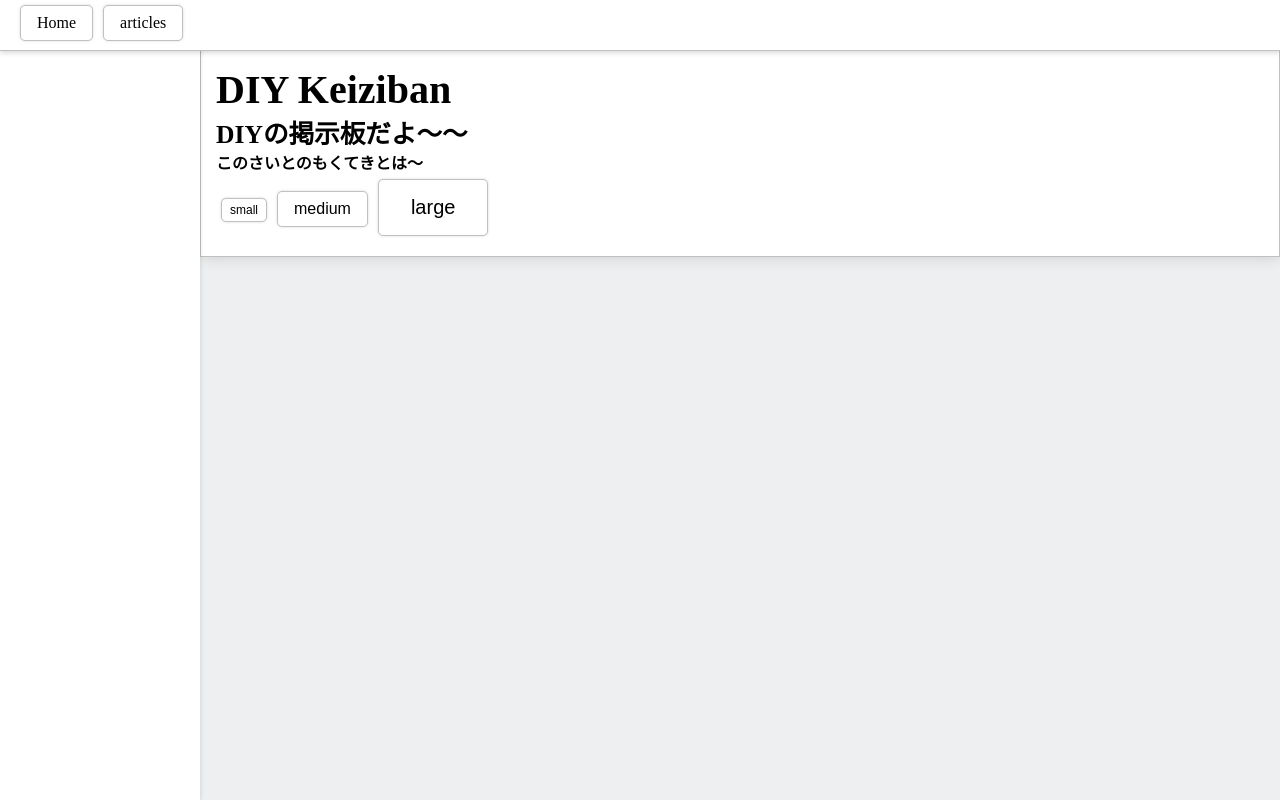
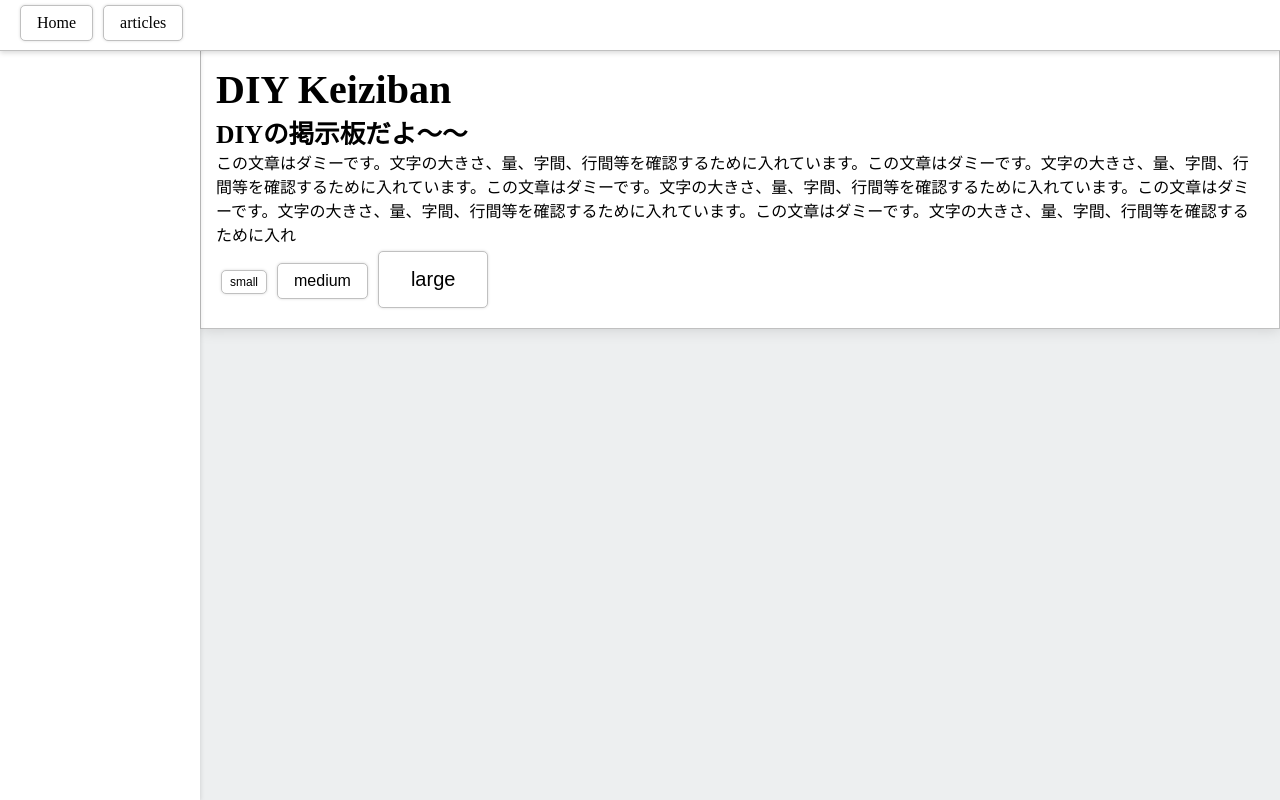
Before and after one commit to ajunajunajun/DIYkeiziban, a React (Create React App) app: page / in a window 1280 px wide. Built offline with nearby package versions, Linux system fonts and the light colour scheme.

Commit message:
fix dami- text

```diff
--- a/src/components/pages/ArticlePage/ArticlePage.tsx
+++ b/src/components/pages/ArticlePage/ArticlePage.tsx
@@ -20,7 +20,7 @@ type Props = {
 export default function ArticlePage({ articles = articlesJson }: Props) {
   return (
     <div className="c-home l-inner">
-      <h1>きじいちらん</h1>
+      <h1>記事一覧</h1>
       <CardGroup articles={articles} />
     </div>
   )
--- a/src/components/pages/IndexPage/IndexPage.tsx
+++ b/src/components/pages/IndexPage/IndexPage.tsx
@@ -13,7 +13,9 @@ export default function IndexPage() {
     <div className="c-home l-inner">
       <h1>DIY Keiziban</h1>
       <h2>DIYの掲示板だよ～～</h2>
-      <h3>このさいとのもくてきとは～</h3>
+      <p>
+        この文章はダミーです。文字の大きさ、量、字間、行間等を確認するために入れています。この文章はダミーです。文字の大きさ、量、字間、行間等を確認するために入れています。この文章はダミーです。文字の大きさ、量、字間、行間等を確認するために入れています。この文章はダミーです。文字の大きさ、量、字間、行間等を確認するために入れています。この文章はダミーです。文字の大きさ、量、字間、行間等を確認するために入れ{' '}
+      </p>
       <Button as="button" size="small">
         small
       </Button>
```
